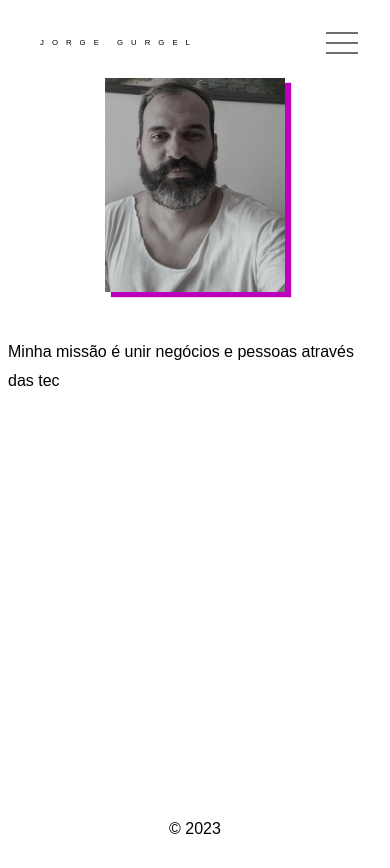
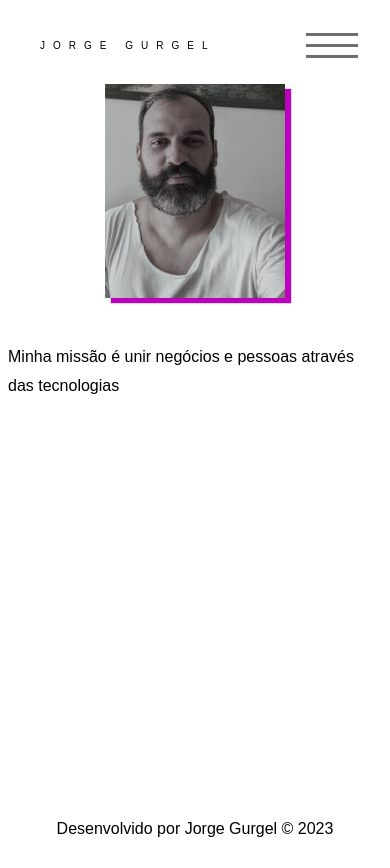
Before and after one commit to jorgelgf/AboutMe, a React (Create React App) app: page / in a window 390 px wide. Built offline with nearby package versions, Linux system fonts and the light colour scheme; a web font is replaced by a local one.

Commit message:
Nova pagina | Novo componente| correcao de responsividade: Criado pagina Works | Novo componenter HeaderBack | ajuste na responsividade dos componentes

```diff
--- a/package.json
+++ b/package.json
@@ -38,6 +38,7 @@
     ]
   },
   "devDependencies": {
+    "@babel/plugin-proposal-private-property-in-object": "^7.21.11",
     "@types/styled-components": "^5.1.26"
   }
 }
--- /dev/null
+++ b/src/components/Header/HeaderBack.jsx
@@ -0,0 +1,10 @@
+import React from "react";
+import * as S from "./styles";
+import { useNavigate } from "react-router-dom";
+
+const HeaderBack = () => {
+  const navigate = useNavigate();
+  return <S.HeaderB onClick={() => navigate("/")}>back</S.HeaderB>;
+};
+
+export default HeaderBack;
--- a/src/components/Header/styles.jsx
+++ b/src/components/Header/styles.jsx
@@ -2,13 +2,18 @@ import styled from "styled-components";
 
 export const Container = styled.header`
   width: 100%;
+
   nav {
     display: flex;
     justify-content: space-between;
     align-items: center;
     padding: 1rem;
+    font-size: 1.5vw;
+
+    @media (min-width: 980px) {
+      font-size: 25px;
+    }
     //background-color: red;
-
     .jorge {
       letter-spacing: 3px;
       padding: 0.5rem 1rem;
@@ -16,11 +21,21 @@ export const Container = styled.header`
       font-weight: 400;
 
       @media (max-width: 999px) {
-        font-size: 2vw;
+        padding: 1rem;
+
+        font-size: 3vw;
         display: flex;
         color: 1px 1.5px 1px #ff12ff;
         font-weight: 500;
         letter-spacing: 8px;
+      }
+      @media (max-height: 800px) {
+        font-size: 100px;
+        padding: 1rem;
+      }
+      @media (max-width: 400px) {
+        font-size: 10px;
+        padding: 1rem;
       }
     }
 
@@ -37,12 +52,12 @@ export const Container = styled.header`
   }
 `;
 export const MobileMenu = styled.div`
-  z-index: 3;
+  z-index: 10;
   cursor: pointer;
   display: none;
   div {
-    width: 32px;
-    height: 2px;
+    width: 52px;
+    height: 3px;
     margin: 8px;
     background-color: #6e6e6e;
   }
@@ -103,3 +118,20 @@ export const Alink = styled.div`
     border-bottom: 1px solid #bd00bd;
   }
 `;
+
+//componente HeaderBack
+
+export const HeaderB = styled.header`
+  cursor: pointer;
+  display: flex;
+  align-items: center;
+  justify-content: start;
+  margin: 0;
+  padding: 1rem;
+  font-size: 3vh;
+  transition: all 0.4s;
+  :hover {
+    background-color: #bd00bd;
+    color: white;
+  }
+`;
--- a/src/components/footer/indes.jsx
+++ b/src/components/footer/indes.jsx
@@ -3,7 +3,7 @@ import * as S from "./styles";
 const Footer = () => {
   return (
     <S.Container>
-      <p>© 2023</p>{" "}
+      <p>Desenvolvido por Jorge Gurgel © 2023</p>{" "}
     </S.Container>
   );
 };
--- a/src/components/footer/styles.jsx
+++ b/src/components/footer/styles.jsx
@@ -11,4 +11,9 @@ export const Container = styled.footer`
     align-items: start;
     justify-content: center;
   }
+
+  @media (min-height: 1946px) {
+    font-size: 45px;
+    padding: 2rem;
+  }
 `;
--- a/src/components/modall/styles.jsx
+++ b/src/components/modall/styles.jsx
@@ -22,6 +22,7 @@ export const Container = styled.div`
     justify-content: space-between;
     div {
       cursor: pointer;
+      font-size: 2vh;
       width: 100%;
       display: flex;
       height: 100%;
@@ -34,9 +35,43 @@ export const Container = styled.div`
       }
     }
   }
+
   @media (max-width: 999px) {
+    top: 3vh;
+
+    width: 86vw;
+    left: 7vw;
+  }
+  @media (min-width: 960px) {
+    top: 5vh;
+
+    width: 86vw;
+    left: 7vw;
+  }
+  @media (max-width: 912px) {
+    top: 5vh;
+
+    width: 86vw;
+    left: 7vw;
+  }
+  @media (max-width: 820px) {
+    top: 6vh;
+
+    width: 86vw;
+    left: 7vw;
+  }
+  @media (max-width: 540px) {
+    top: 10vh;
+    width: 86vw;
+    left: 7vw;
+  }
+  @media (max-width: 500px) {
+    top: 10vh;
+    width: 86vw;
+    left: 7vw;
+  }
+  @media (max-width: 425px) {
     top: 7vh;
-
     width: 86vw;
     left: 7vw;
   }
--- a/src/components/writeOnScren/index.jsx
+++ b/src/components/writeOnScren/index.jsx
@@ -16,7 +16,7 @@ const WriteOnScreen = (props) => {
       setText(text.slice(0, i + 1));
       setTimeout(() => {
         writeOnScreen(text, i + 1);
-      }, 100);
+      }, 40);
     }
   };
 
--- a/src/pages/AboutMe/index.jsx
+++ b/src/pages/AboutMe/index.jsx
@@ -1,12 +1,11 @@
 import React from "react";
 import * as S from "./styles";
-import { useNavigate } from "react-router-dom";
+import HeaderBack from "../../components/Header/HeaderBack";
 
 const AboutMe = () => {
-  const navigate = useNavigate();
   return (
     <S.Container>
-      <div onClick={() => navigate("/")}>Back</div>
+      <HeaderBack />
     </S.Container>
   );
 };
--- a/src/pages/AboutMe/styles.jsx
+++ b/src/pages/AboutMe/styles.jsx
@@ -2,11 +2,5 @@ import styled from "styled-components";
 
 export const Container = styled.div`
   div {
-    cursor: pointer;
-
-    :hover {
-      color: #bd00bd;
-      transition: all 0.4s;
-    }
   }
 `;
--- a/src/pages/Home/index.jsx
+++ b/src/pages/Home/index.jsx
@@ -10,12 +10,13 @@ const Home = () => {
     <>
       <S.Container>
         <Header />
-
         <Sections>
           <S.Imagem src={jog2} alt="" />
         </Sections>
+
         <Sections>
           <S.Text>
+            <br />
             <div>
               <div>
                 <WriteOnScreen
--- a/src/pages/Home/styles.jsx
+++ b/src/pages/Home/styles.jsx
@@ -7,9 +7,9 @@ export const Container = styled.div`
   display: flex;
   justify-content: start;
 
-  animation: animeLeft 0.6s forwards;
-  transform: translateX(-6px);
-  @keyframes animeLeft {
+  animation: animeY 0.5s forwards;
+  transform: translateY(-3px);
+  @keyframes animeY {
     to {
       opacity: 1;
       transform: initial;
@@ -42,11 +42,19 @@ export const Text = styled.article`
   align-items: center;
   justify-content: center;
   transition: all 0.3s;
+  margin-top: 1rem;
+  width: 100%;
 
   //texto com animação de digitação
   div {
-    margin: 0;
-    padding: 0;
+    @media(min-width:980px){
+      font-size: 35px;
+    }
+    @media(min-height:1946px){
+      font-size: 45px;
+      padding:1rem
+    }
+
 
     div {
       display: flex;
@@ -83,7 +91,7 @@ export const Text = styled.article`
   }
   @media (max-width: 999px) {
     align-items: center;
-    margin: 6vh 0 0 0;
+    margin: 50px 0 0 0;
     padding: 0;s
     min-width: 100%;
   }
```
Also changed, not shown: 1 other file (tests, documents, lock files or other folders).
